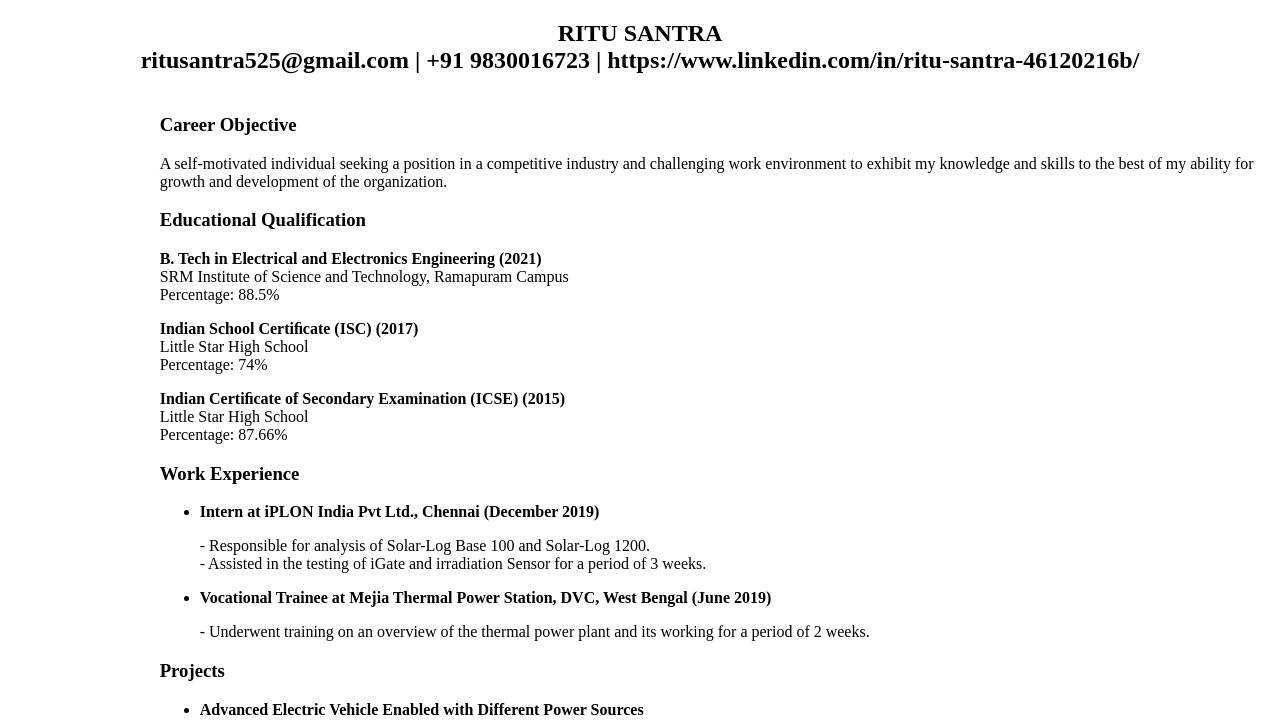
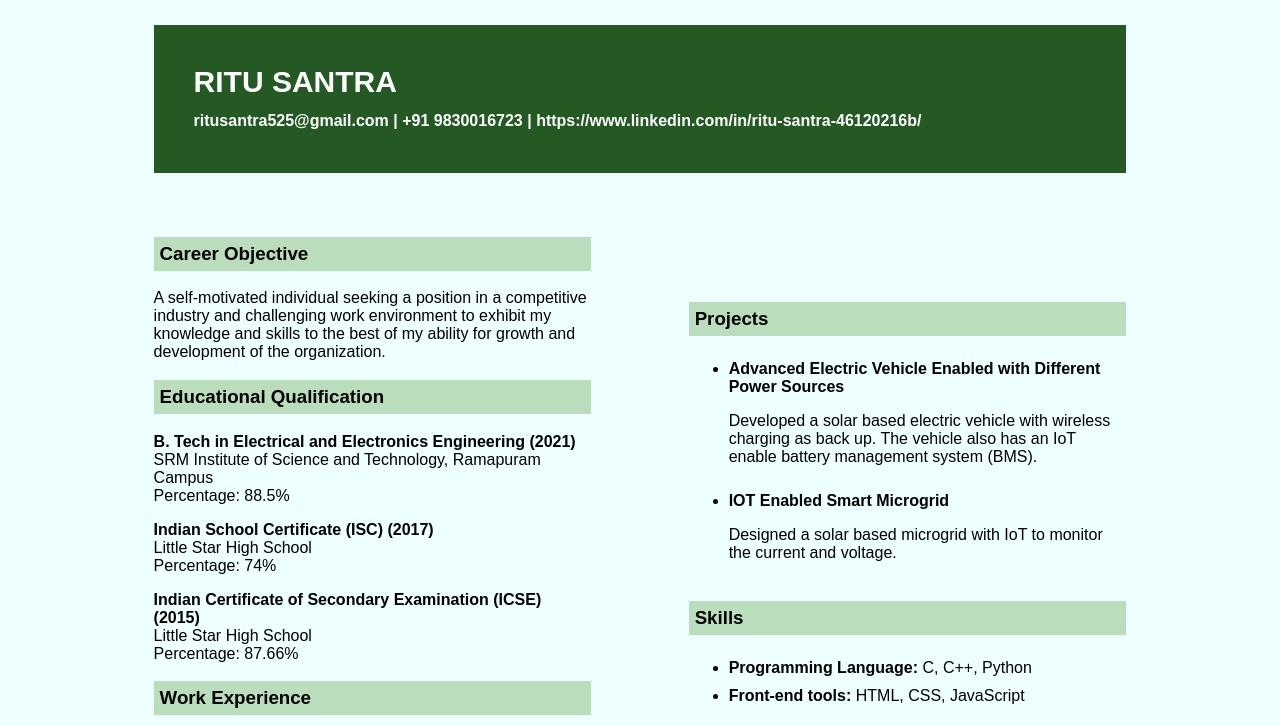
Before and after one commit to ritusantra/ritusantra.github.io, a plain HTML site: page index.html in a window 1280 px wide. Shown: the top 726 px of the page. Drawn offline with Linux system fonts and the light colour scheme.

Commit message:
Add files via upload

```diff
--- a/style.css
+++ b/style.css
@@ -1,17 +1,64 @@
-.bdy{
+.bdy
+{
+position: relative;
+top: 20px;
+}
 
-                margin-left:12%;
-                position: relative;
-                top: 20px;;
- }
+h2
+{
+background-color: rgb(36, 89, 36);
+padding: 40px;
+clear: both;
+color:white;
+font-size: 30px;
+}
 
- h2{
- text-align: center;
- }
+h4
+{
+background-color: rgb(186, 222, 187);
+padding: 6px;
+clear: both;
+}
 
- h4{
- text-align: center;
- }
- .prg{
- font-weight: bold;
- }
+.prg
+{
+font-weight: bold;
+}
+
+h3
+{
+background-color: rgb(186, 222, 187);
+padding: 6px;
+clear: both;
+}
+
+body
+{
+font-family: sans-serif;
+background-color: #edffff;
+margin-left:12%;
+margin-right:12%;
+}
+
+.contact
+{
+font-size:16px;
+}
+.sideleft
+{
+float: right;
+margin-left:55%;
+position: relative;
+bottom: 731px;
+
+}
+.sideright
+{
+float: left;
+margin-right:55%;
+}
+
+ul li
+{
+padding: 5px 0px;
+}
```
